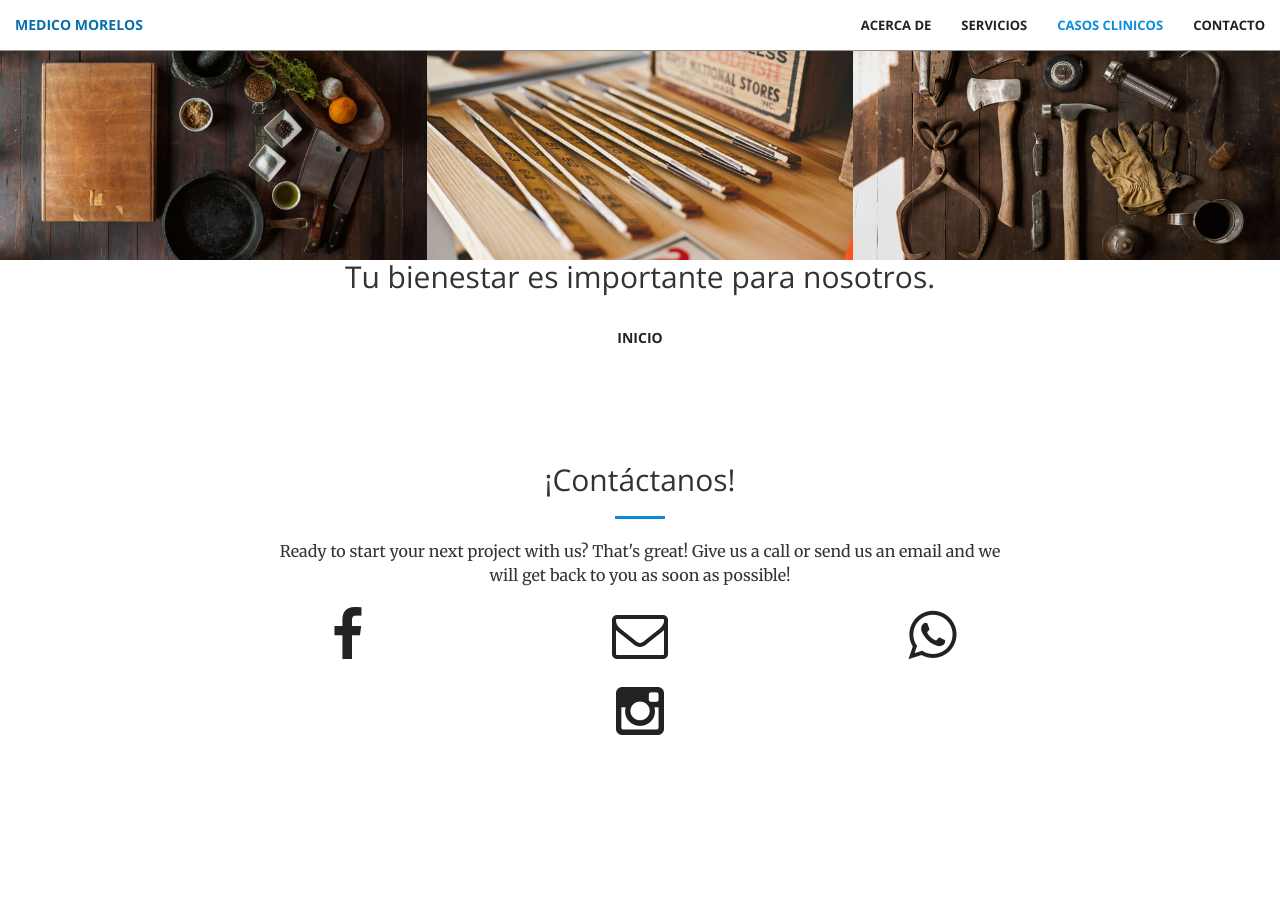
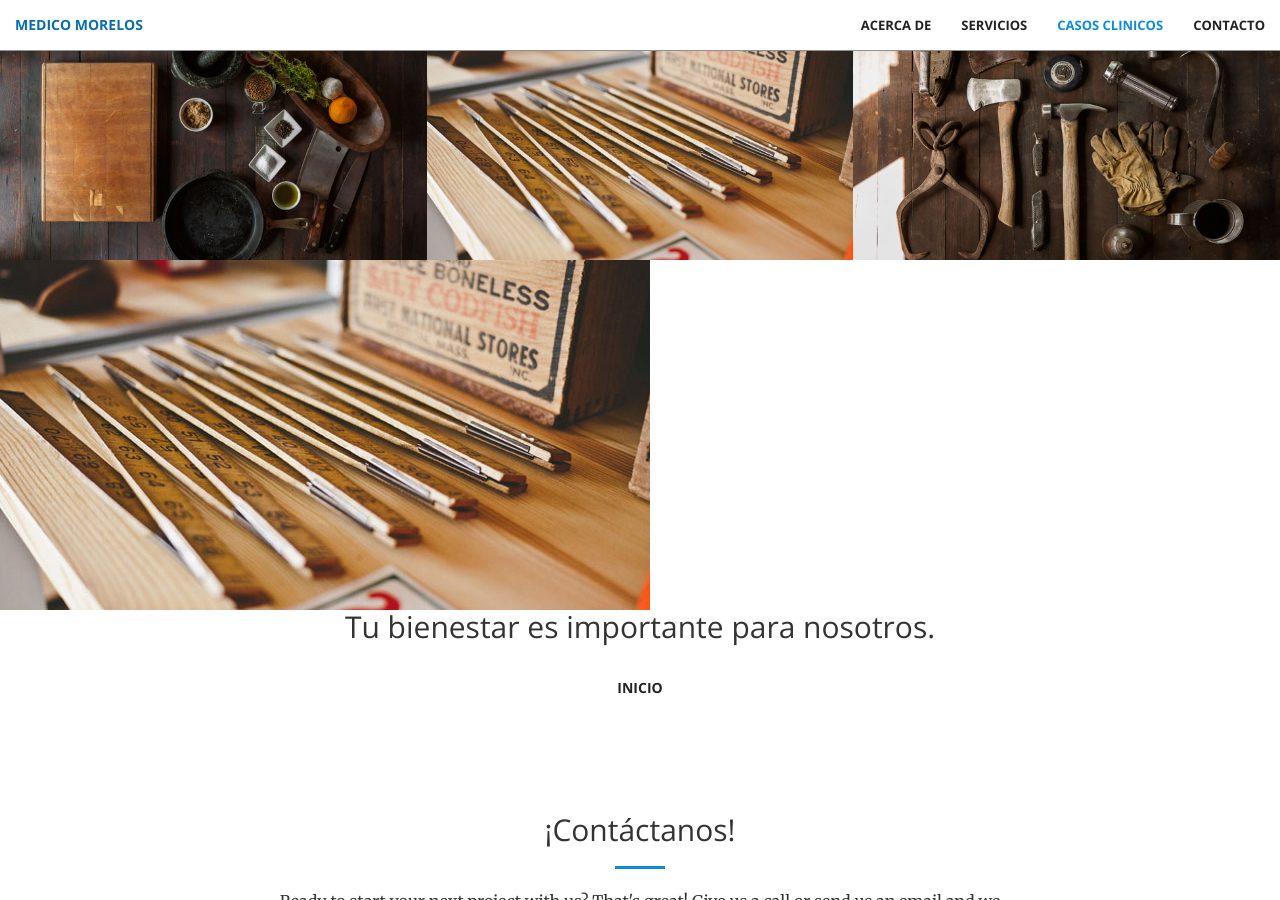
Before and after one commit to MedicoMorales/MedicoMorelos, a Jekyll site: the page built from index.html, in a window 1280 px wide and 900 px high, scrolled down 1926 px. Built offline with Jekyll 4.4.1, drawn with Linux system fonts in a browser that asks for light colours; before the commit the page ends 2785 px from its top, so only the background shows below that.

Commit message:
Update aside.html

```diff
--- a/_includes/aside.html
+++ b/_includes/aside.html
@@ -1,4 +1,5 @@
-  <aside class= "no-padding" img src="img/portfolio/5.jpg" class="img-responsive" alt><!--class="bg-dark">-->
+  <aside class= "no-padding" >
+    <img src="img/portfolio/5.jpg" class="img-responsive" alt><!--class="bg-dark">-->
     <!--<img src="img/portfolio/5.jpg" class="img-responsive" alt>-->
       <div class="container text-center">
           <div class="call-to-action">
```
